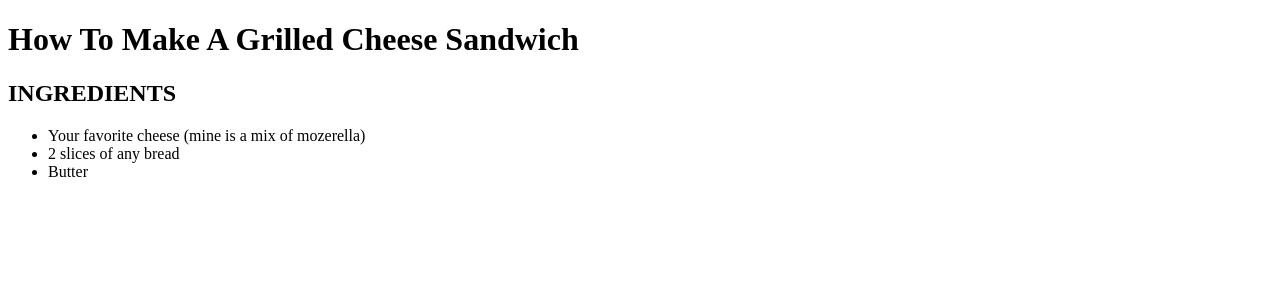
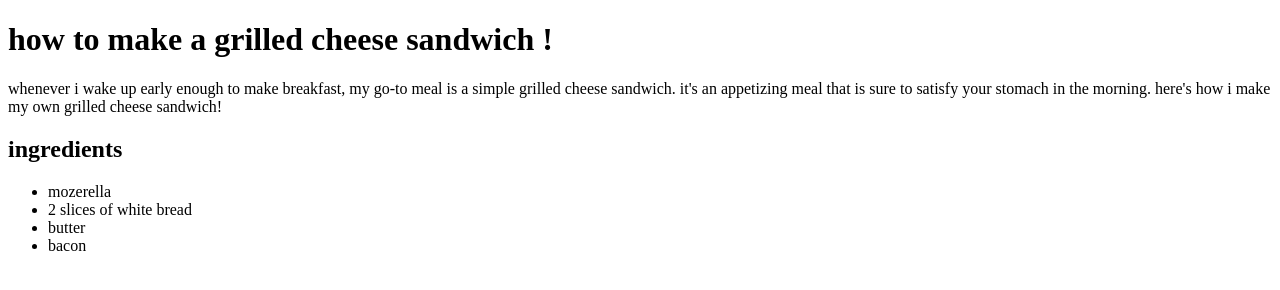
Before and after one commit to danimadj/danimadj.github.io, a plain HTML site: page index.html in a window 1280 px wide. Drawn offline with Linux system fonts and the light colour scheme.

Commit message:
index.html

```diff
--- a/index.html
+++ b/index.html
@@ -2,15 +2,16 @@
 
 <html>
 <head>
-  <title>how to make a grilled cheese sandwich</title>
+  <title>dani's grilled cheese sandwich</title>
 </head>
-<h1>How To Make A Grilled Cheese Sandwich</h1>
-
-<h2>INGREDIENTS</h2>
+<h1>how to make a grilled cheese sandwich !</h1>
+  <p>whenever i wake up early enough to make breakfast, my go-to meal is a simple grilled cheese sandwich. it's an appetizing meal that is sure to satisfy your stomach in the morning. here's how i make my own grilled cheese sandwich!</p>
+<h2><strong>ingredients</strong></h2>
 <ul>
-  <li>Your favorite cheese (mine is a mix of mozerella)</li>
-  <li>2 slices of any bread</li>
-  <li>Butter</li>
+  <li>mozerella</li>
+  <li>2 slices of white bread</li>
+  <li>butter</li>
+  <li>bacon</li>
 </ul>
 
 
```
